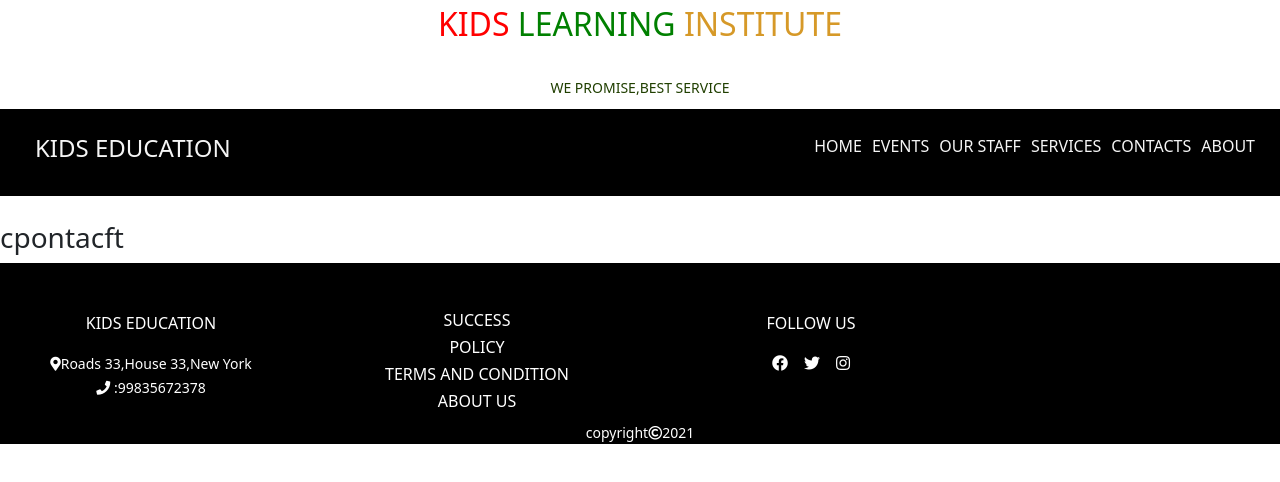
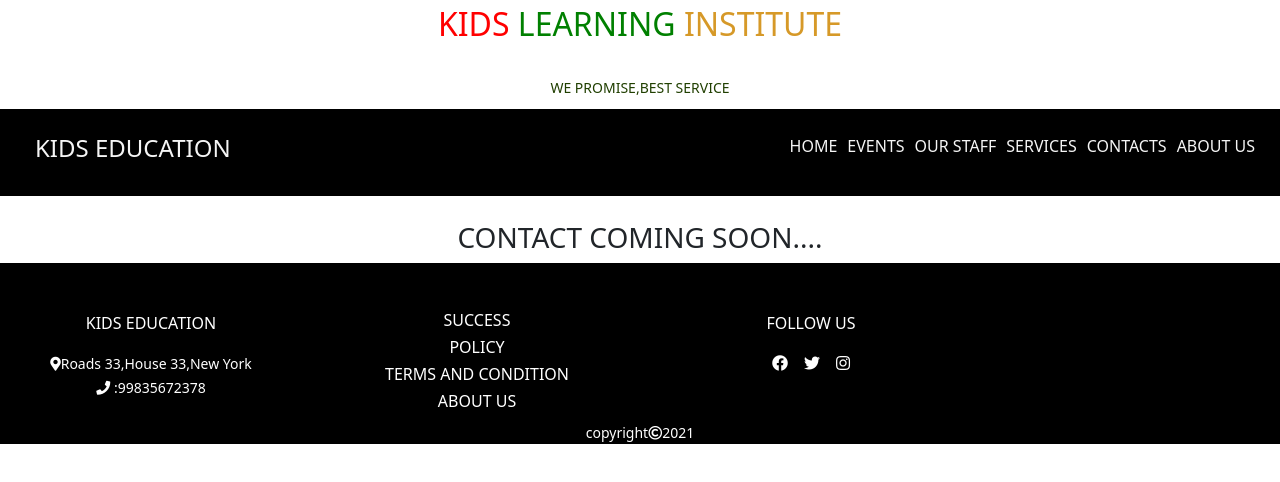
Before and after one commit to mynulislam75/Educational-Service, a React (Create React App) app: page /contacts in a window 1280 px wide. Shown: the top 482 px of the page. Built offline with nearby package versions, Linux system fonts and the light colour scheme.

Commit message:
adding some style

```diff
--- a/src/components/About/About.js
+++ b/src/components/About/About.js
@@ -2,8 +2,8 @@ import React from 'react';
 
 const About = () => {
     return (
-        <div>
-           <h3>about</h3>
+        <div className="text-bold d-flex justify-content-center">
+           <h3>ABOUT US COMING SOON.....</h3>
         </div>
     );
 };
--- a/src/components/Contact/Contact.js
+++ b/src/components/Contact/Contact.js
@@ -2,8 +2,8 @@ import React from 'react';
 
 const Contact = () => {
     return (
-        <div>
-            <h3>cpontacft</h3>
+        <div className="d-flex justify-content-center">
+            <h3>CONTACT COMING SOON....</h3>
         </div>
     );
 };
--- a/src/components/Error/Error.js
+++ b/src/components/Error/Error.js
@@ -2,8 +2,8 @@ import React from 'react';
 
 const Error = () => {
     return (
-        <div>
-            <h4>errorrrrr</h4>
+        <div className="d-flex justify-content-center fw-bold text-warning">
+            <h4>404 NOT FOUND</h4>
         </div>
     );
 };
--- a/src/components/Events/Events.js
+++ b/src/components/Events/Events.js
@@ -2,8 +2,8 @@ import React from 'react';
 
 const Events = () => {
     return (
-        <div>
-            <h3>eventss</h3>
+        <div className="d-flex justify-content-center">
+            <h3>EVENTS COMING SOON....</h3>
         </div>
     );
 };
--- a/src/components/Home/Home.js
+++ b/src/components/Home/Home.js
@@ -4,6 +4,7 @@ import Singlecourse from '../Singlecourse/Singlecourse';
 
 const Home = () => {
 
+    // loading data from public folder
     const [course, setCourse] = useState([])
     useEffect(() => {
         fetch('./fakedata.JSON')
--- a/src/components/Navbar/Navbar.js
+++ b/src/components/Navbar/Navbar.js
@@ -18,7 +18,7 @@ const Navbar = () => {
                     <NavLink className="nav-text" to="/staff">OUR STAFF</NavLink>
                     <NavLink className="nav-text" to="/services">SERVICES</NavLink>
                     <NavLink className="nav-text" to="/contacts">CONTACTS</NavLink>
-                    <NavLink className="nav-text" to="/about">ABOUT</NavLink>
+                    <NavLink className="nav-text" to="/about">ABOUT US</NavLink>
                 </div>
             </div>
 
--- a/src/components/Staff/Staff.js
+++ b/src/components/Staff/Staff.js
@@ -2,8 +2,8 @@ import React from 'react';
 
 const Staff = () => {
     return (
-        <div>
-           <h3>staff</h3>
+        <div className="text-bold text-success d-flex justify-content-center">
+           <h3>STAFF DETAILS COMING SOON.....</h3>
         </div>
     );
 };
```
Also changed, not shown: 1 other file (tests, documents, lock files or other folders).
